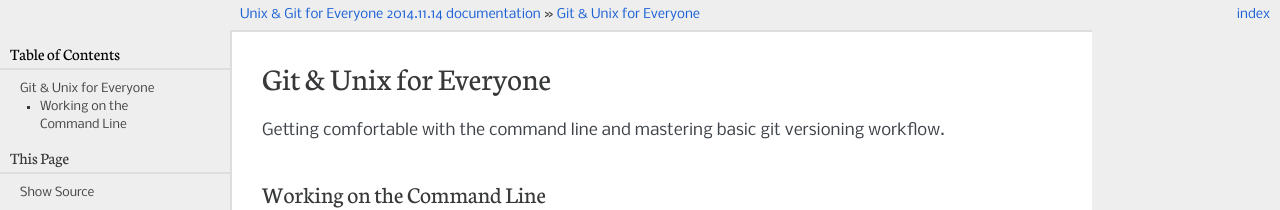
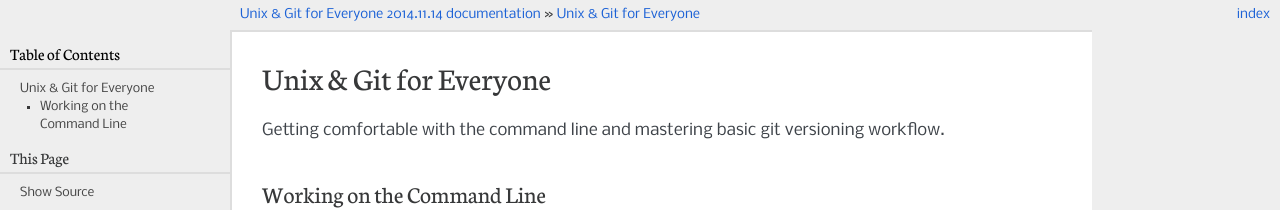
Before and after one commit to cewing/cf-uge, a Sphinx documentation site: the page built from source/travelling.rst, in a window 1280 px wide and 900 px high. Shown: the top 210 px of the window. Built offline with Sphinx 7.4.7, drawn with Linux system fonts in a browser that asks for light colours; formulas are drawn with MathJax 3; some of the changed text lies outside the part shown.

Commit message:
Further conversion of textual references to the outmoded title for this workshop
refs #5

```diff
--- a/source/index.rst
+++ b/source/index.rst
@@ -1,9 +1,9 @@
 
-.. Git & Unix for Everyone slides file, created by
+.. Unix & Git for Everyone slides file, created by
    hieroglyph-quickstart on Fri Nov 14 11:41:40 2014.
 
 ***********************
-Git & Unix for Everyone
+Unix & Git for Everyone
 ***********************
 
 Getting comfortable with the command line and mastering basic git versioning
--- a/source/making.rst
+++ b/source/making.rst
@@ -1,9 +1,9 @@
 
-.. Git & Unix for Everyone slides file, created by
+.. Unix & Git for Everyone slides file, created by
    hieroglyph-quickstart on Fri Nov 14 11:41:40 2014.
 
 ***********************
-Git & Unix for Everyone
+Unix & Git for Everyone
 ***********************
 
 Getting comfortable with the command line and mastering basic git versioning
--- a/source/travelling.rst
+++ b/source/travelling.rst
@@ -1,9 +1,9 @@
 
-.. Git & Unix for Everyone slides file, created by
+.. Unix & Git for Everyone slides file, created by
    hieroglyph-quickstart on Fri Nov 14 11:41:40 2014.
 
 ***********************
-Git & Unix for Everyone
+Unix & Git for Everyone
 ***********************
 
 Getting comfortable with the command line and mastering basic git versioning
```
